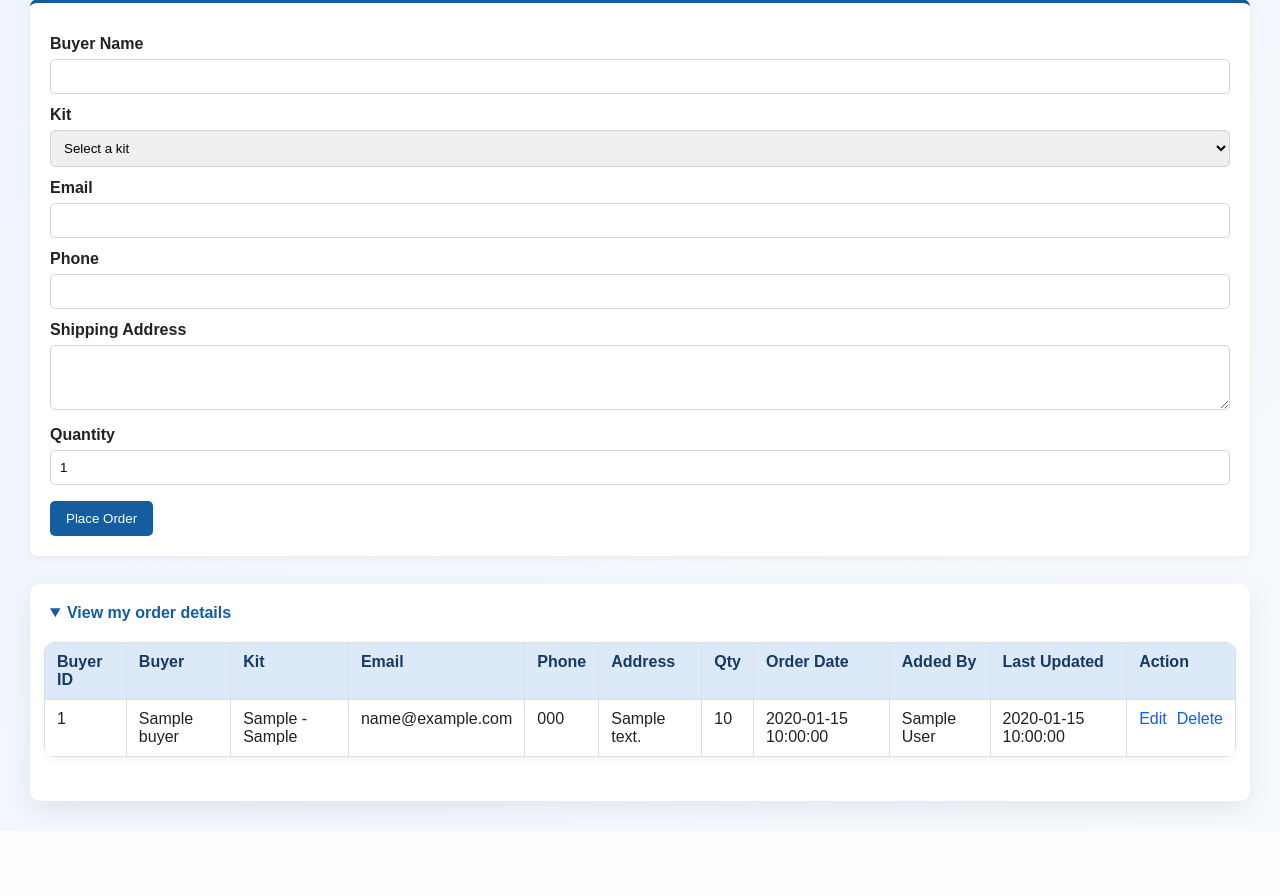
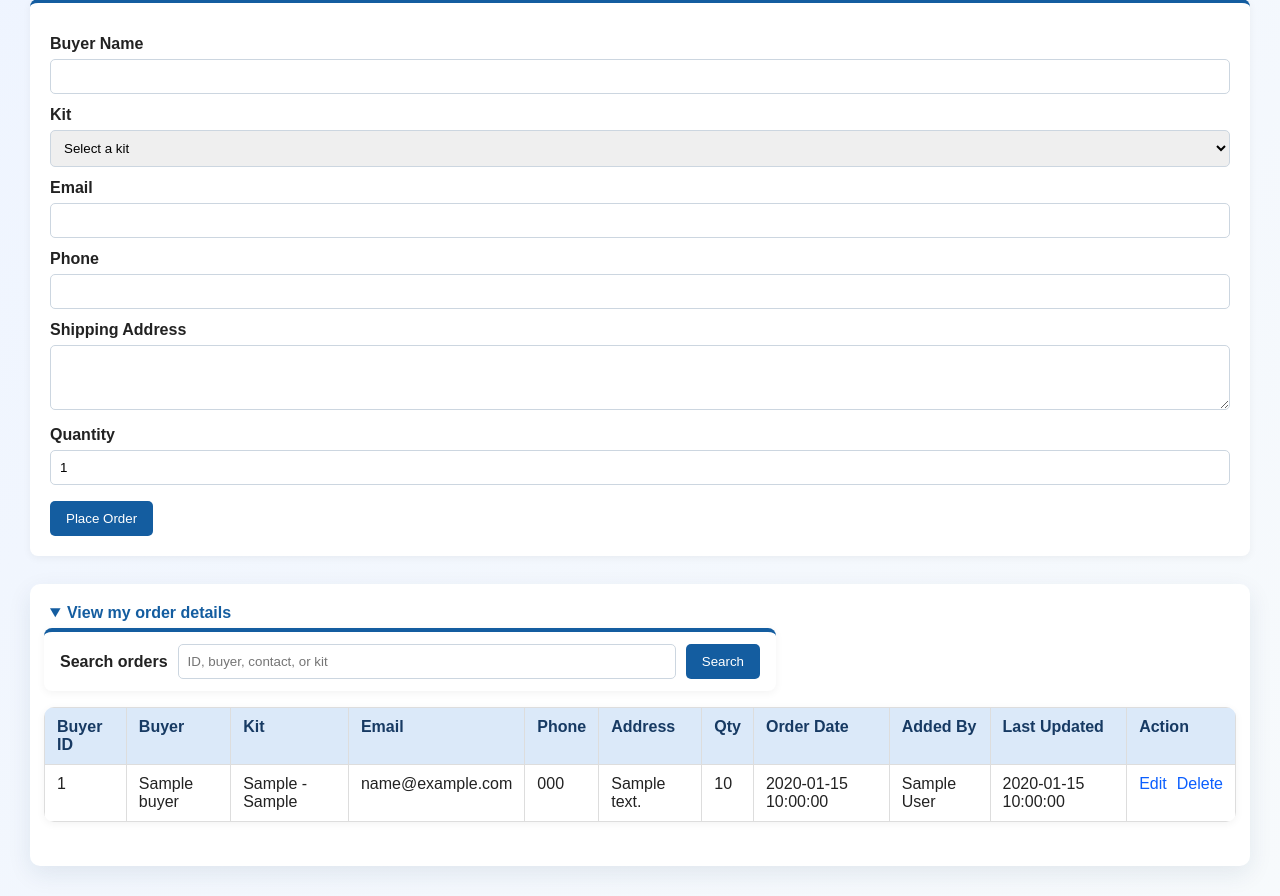
Before and after one commit to YutaTheGreat/cricket-kit-shop, a PHP site: page / in a window 1280 px wide, after a click on "View my order details". Shown: the part 223-1119 px from the top of the page. Before the commit the page ends 1045 px from the top, so only its background shows below. Run offline with PHP 8.4, Linux system fonts and the light colour scheme; the visitor is signed in with stand-in values (Sample User, id 1); tables that the repository leaves empty hold one stand-in row (values such as "Sample post").

Commit message:
Refactor buyer order handling: update functions to include ownership checks and modify form methods for deletion

```diff
--- a/index.php
+++ b/index.php
@@ -3,14 +3,30 @@ require_once __DIR__ . '/core/dbConfig.php';
 require_once __DIR__ . '/core/auth.php';
 requireLogin();
 $ownerAccess = isOwner();
+$kitSearch = trim($_GET['kit_search'] ?? '');
+$orderSearch = trim($_GET['order_search'] ?? '');
 
-$stmt = $pdo->query(
-    'SELECT k.item_id, k.item_brand, k.item_type, k.price, k.date_added, k.last_updated,
-            CONCAT_WS(" ", u.first_name, u.last_name) AS added_by_name
-     FROM cricket_kits k
-     LEFT JOIN users u ON u.user_id = k.added_by
-     ORDER BY k.item_id DESC'
-);
+$kitSql = 'SELECT k.item_id, k.item_brand, k.item_type, k.price, k.date_added, k.last_updated,
+                  CONCAT_WS(" ", u.first_name, u.last_name) AS added_by_name
+           FROM cricket_kits k
+           LEFT JOIN users u ON u.user_id = k.added_by';
+$kitParams = [];
+if ($kitSearch !== '') {
+    $kitSql .= ' WHERE CAST(k.item_id AS CHAR) LIKE :kit_id
+                 OR k.item_brand LIKE :kit_brand
+                 OR k.item_type LIKE :kit_type
+                 OR CAST(k.price AS CHAR) LIKE :kit_price';
+    $kitTerm = '%' . $kitSearch . '%';
+    $kitParams = [
+        ':kit_id' => $kitTerm,
+        ':kit_brand' => $kitTerm,
+        ':kit_type' => $kitTerm,
+        ':kit_price' => $kitTerm,
+    ];
+}
+$kitSql .= ' ORDER BY k.item_id DESC';
+$stmt = $pdo->prepare($kitSql);
+$stmt->execute($kitParams);
 $kits = $stmt->fetchAll();
 
 $buyerSql = 'SELECT b.buyer_id, b.buyer_name, b.email, b.phone, b.shipping_address, b.quantity, b.order_date, b.last_updated,
@@ -22,13 +38,33 @@ $buyerSql = 'SELECT b.buyer_id, b.buyer_name, b.email, b.phone, b.shipping_addre
 if (!isOwner()) {
     $buyerSql .= ' WHERE b.added_by = :user_id';
 }
+if ($orderSearch !== '') {
+    $buyerSql .= isOwner() ? ' WHERE ' : ' AND ';
+    $buyerSql .= '(CAST(b.buyer_id AS CHAR) LIKE :order_id
+                   OR b.buyer_name LIKE :buyer_name
+                   OR b.email LIKE :buyer_email
+                   OR b.phone LIKE :buyer_phone
+                   OR k.item_brand LIKE :order_brand
+                   OR k.item_type LIKE :order_type)';
+}
 $buyerSql .= ' ORDER BY b.buyer_id DESC';
 $buyerStmt = $pdo->prepare($buyerSql);
+$buyerParams = [];
 if (!isOwner()) {
-    $buyerStmt->execute([':user_id' => currentUserId()]);
-} else {
-    $buyerStmt->execute();
+    $buyerParams[':user_id'] = currentUserId();
 }
+if ($orderSearch !== '') {
+    $orderTerm = '%' . $orderSearch . '%';
+    $buyerParams += [
+        ':order_id' => $orderTerm,
+        ':buyer_name' => $orderTerm,
+        ':buyer_email' => $orderTerm,
+        ':buyer_phone' => $orderTerm,
+        ':order_brand' => $orderTerm,
+        ':order_type' => $orderTerm,
+    ];
+}
+$buyerStmt->execute($buyerParams);
 $buyers = $buyerStmt->fetchAll();
 ?>
 
@@ -127,6 +163,13 @@ $buyers = $buyerStmt->fetchAll();
         .order-details { max-width: 1200px; margin: 28px auto 0; padding: 14px; background: #fff; border-radius: 10px; box-shadow: 0 8px 24px rgba(22, 50, 92, .09); }
         .order-details summary { color: #145da0; font-weight: bold; cursor: pointer; padding: 6px; }
         .order-details table { margin-top: 14px; }
+        .search-form { display: flex; align-items: center; gap: 10px; max-width: 700px; margin-bottom: 16px; padding: 12px 16px; }
+        .search-form label { margin: 0; white-space: nowrap; }
+        .search-form input { flex: 1; min-width: 0; }
+        .search-form button { margin: 0; white-space: nowrap; }
+        .actions form { max-width: none; margin: 0; padding: 0; border: 0; box-shadow: none; }
+        .actions button { margin: 0; padding: 0; background: transparent; color: #0b5fff; font: inherit; }
+        .actions button:hover { background: transparent; transform: none; text-decoration: underline; }
     </style>
 </head>
 <body>
@@ -135,6 +178,12 @@ $buyers = $buyerStmt->fetchAll();
 
     <?php if ($ownerAccess): ?>
     <h2>Cricket Kits</h2>
+    <form class="search-form" method="get" action="index.php">
+        <label for="kit_search">Search kits</label>
+        <input id="kit_search" name="kit_search" type="search" value="<?= htmlspecialchars($kitSearch) ?>" placeholder="ID, brand, type, or price">
+        <button type="submit">Search</button>
+        <?php if ($kitSearch !== ''): ?><a href="index.php">Clear</a><?php endif; ?>
+    </form>
     <table>
         <thead>
             <tr>
@@ -168,7 +217,10 @@ $buyers = $buyerStmt->fetchAll();
                         <td>
                             <div class="actions">
                                 <a href="editOrder.php?id=<?= (int) $kit['item_id'] ?>">Edit</a>
-                                <a href="core/handleForms.php?delete_item_id=<?= (int) $kit['item_id'] ?>" onclick="return confirm('Delete this kit and all related buyer orders?')">Delete</a>
+                                <form method="post" action="core/handleForms.php" onsubmit="return confirm('Delete this kit and all related buyer orders?')">
+                                    <input type="hidden" name="delete_item_id" value="<?= (int) $kit['item_id'] ?>">
+                                    <button type="submit">Delete</button>
+                                </form>
                             </div>
                         </td>
                         <?php endif; ?>
@@ -240,6 +292,12 @@ $buyers = $buyerStmt->fetchAll();
     <details class="order-details">
         <summary>View my order details</summary>
     <?php endif; ?>
+    <form class="search-form" method="get" action="index.php">
+        <label for="order_search">Search orders</label>
+        <input id="order_search" name="order_search" type="search" value="<?= htmlspecialchars($orderSearch) ?>" placeholder="ID, buyer, contact, or kit">
+        <button type="submit">Search</button>
+        <?php if ($orderSearch !== ''): ?><a href="index.php">Clear</a><?php endif; ?>
+    </form>
     <table>
         <thead>
             <tr>
@@ -259,7 +317,7 @@ $buyers = $buyerStmt->fetchAll();
         <tbody>
             <?php if (empty($buyers)): ?>
                 <tr>
-                    <td colspan="11">No buyer orders yet.</td>
+                    <td colspan="11"><?= $orderSearch === '' ? 'No buyer orders yet.' : 'No matching orders found.' ?></td>
                 </tr>
             <?php else: ?>
                 <?php foreach ($buyers as $buyer): ?>
@@ -278,7 +336,10 @@ $buyers = $buyerStmt->fetchAll();
                         <td>
                             <div class="actions">
                                 <a href="editBuyerOrder.php?id=<?= (int) $buyer['buyer_id'] ?>">Edit</a>
-                                <a href="core/handleForms.php?delete_buyer_id=<?= (int) $buyer['buyer_id'] ?>" onclick="return confirm('Delete this order?')">Delete</a>
+                                <form method="post" action="core/handleForms.php" onsubmit="return confirm('Delete this order?')">
+                                    <input type="hidden" name="delete_buyer_id" value="<?= (int) $buyer['buyer_id'] ?>">
+                                    <button type="submit">Delete</button>
+                                </form>
                             </div>
                         </td>
                     </tr>
```
Also changed, not shown: core/handleForms.php (+6 -6 lines), editBuyerOrder.php (+10 -53 lines), model/models.php (+35 -6 lines).
